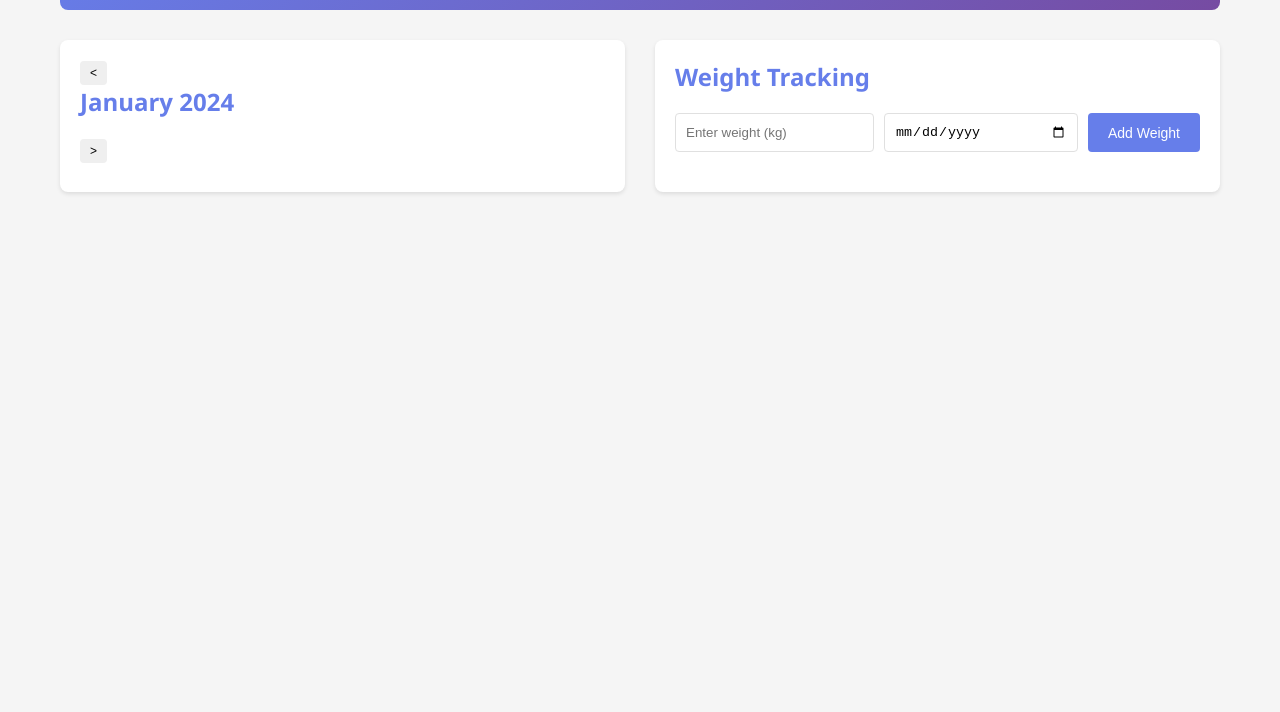
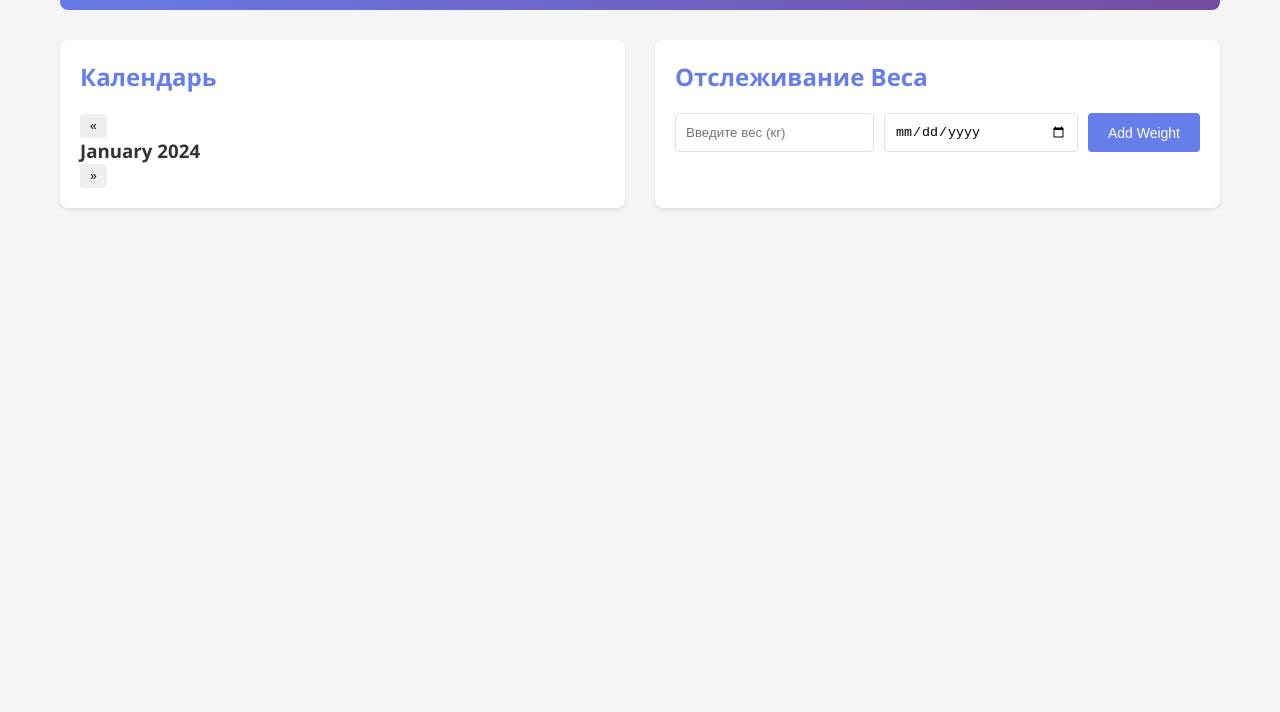
Before and after one commit to lenih/workout, a website: page index.html in a window 1280 px wide. Shown: the part 88-800 px from the top of the page. Drawn offline with nearby package versions, Linux system fonts and the light colour scheme.

Commit message:
Update index.html

```diff
--- a/index.html
+++ b/index.html
@@ -1,5 +1,5 @@
 <!DOCTYPE html>
-<html lang="en">
+<html lang="ru">
 <head>
     <meta charset="UTF-8">
     <meta name="viewport" content="width=device-width, initial-scale=1.0">
@@ -9,6 +9,11 @@
 <body>
     <div class="container">
         <header>
+            <div class="nav-buttons">
+                <button class="nav-btn" onclick="window.location.href='index.html'"́📅 Календарь</button>
+                <button class="nav-btn" onclick="window.location.href='exercises.html'"́💪 Упражнения</button>
+                <button class="nav-btn logout" onclick="handleLogout()"́🚪 Выход</button>
+            </div>
             <h1>Workout Tracker</h1>
             <div class="user-info">
                 <span id="username">User</span>
@@ -19,19 +24,20 @@
         <main>
             <!-- Calendar Section -->
             <section class="calendar-section">
+                <h2>Календарь</h2>
                 <div class="month-navigation">
-                    <button id="prev-month" class="btn btn-small">&lt;</button>
-                    <h2 id="month-year">January 2024</h2>
-                    <button id="next-month" class="btn btn-small">&gt;</button>
+                    <button id="prev-month" class="btn btn-small">&laquo;</button>
+                    <h3 id="month-year">January 2024</h3>
+                    <button id="next-month" class="btn btn-small">&raquo;</button>
                 </div>
                 <div id="calendar" class="calendar"></div>
             </section>
 
             <!-- Weight Section -->
             <section class="weight-section">
-                <h2>Weight Tracking</h2>
+                <h2>Отслеживание Веса</h2>
                 <div class="weight-input-group">
-                    <input type="number" id="weight-input" placeholder="Enter weight (kg)" step="0.1">
+                    <input type="number" id="weight-input" placeholder="Введите вес (кг)" step="0.1">
                     <input type="date" id="weight-date">
                     <button id="add-weight-btn" class="btn btn-primary">Add Weight</button>
                 </div>
@@ -40,7 +46,6 @@
         </main>
     </div>
 
-    <!-- Scripts -->
     <script src="https://cdn.jsdelivr.net/npm/@supabase/supabase-js@2"></script>
     <script src="config/supabase-init.js"></script>
     <script src="js/auth.js"></script>
```
